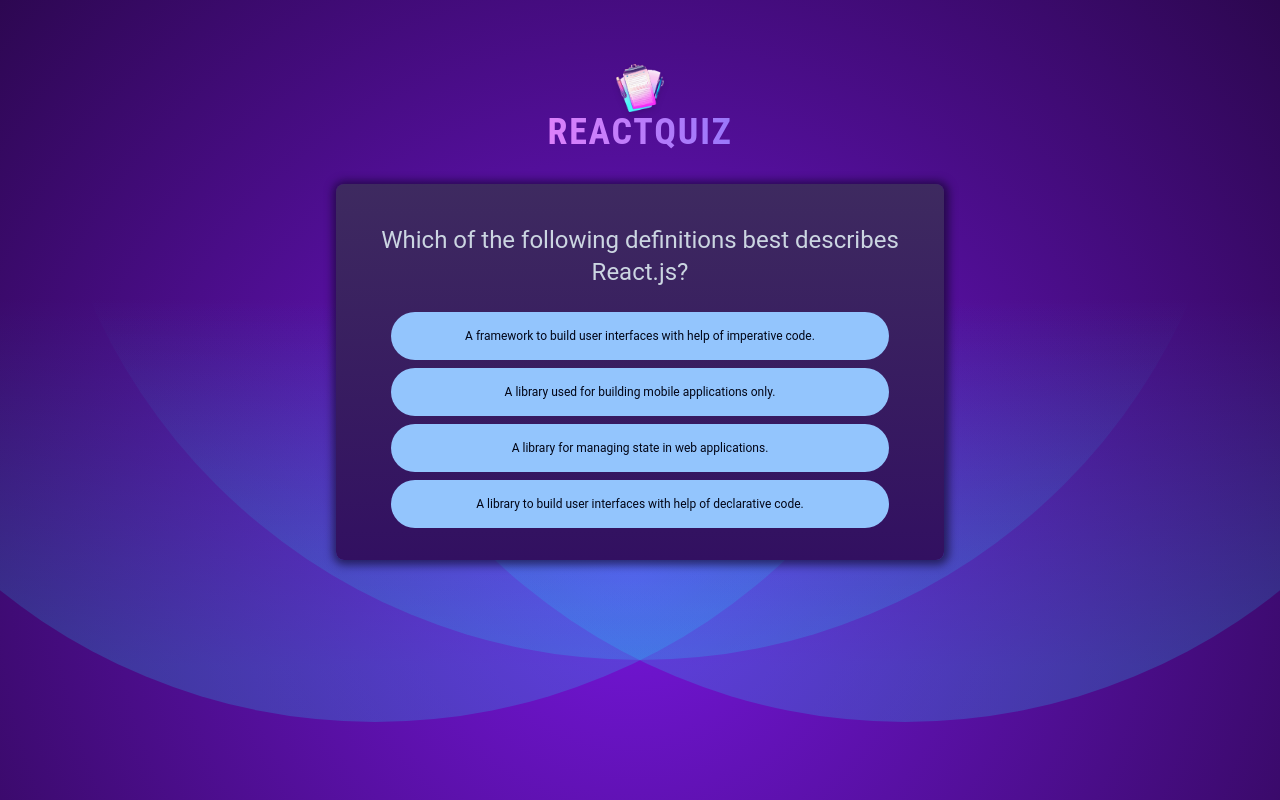
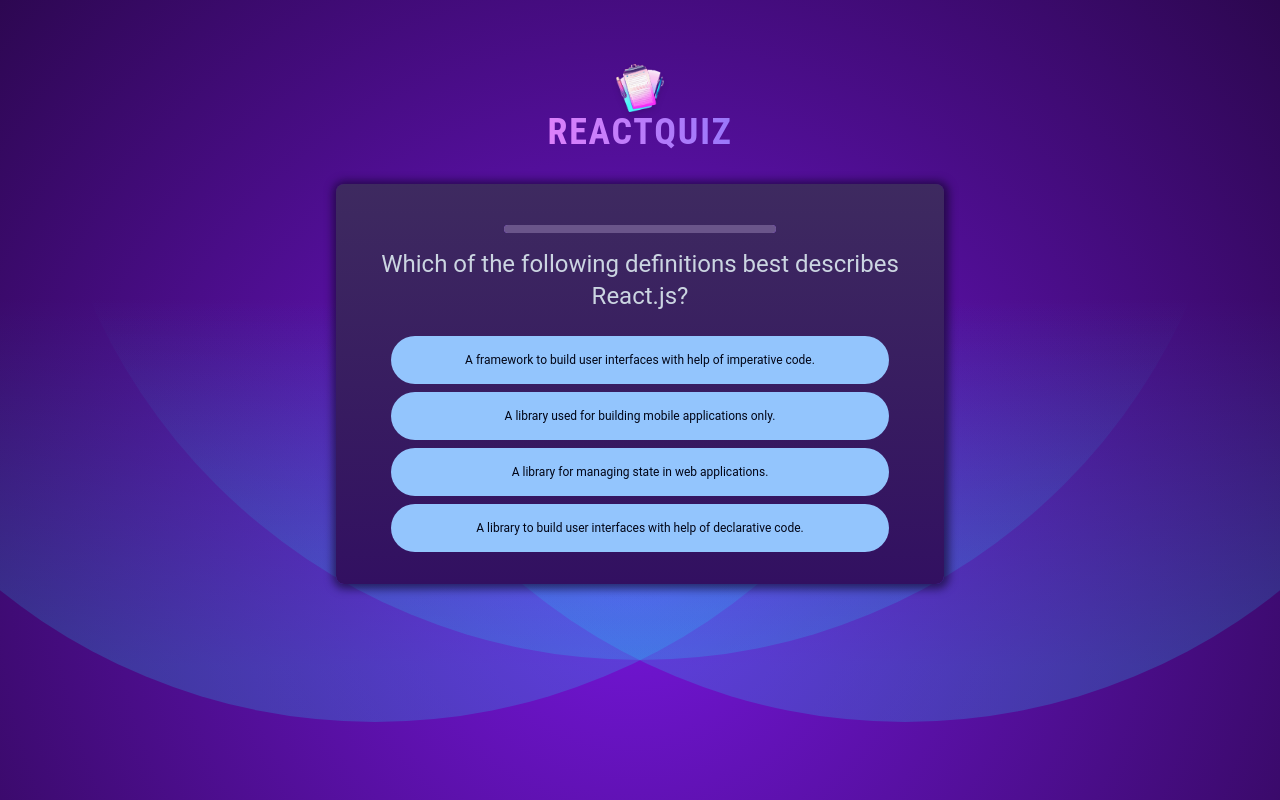
Before and after one commit to BabakAlikahi/react-quiz, a React (Vite) app: page / in a window 1280 px wide. Built offline with nearby package versions, Linux system fonts and the light colour scheme.

Commit message:
add questionTimer Component

```diff
--- /dev/null
+++ b/src/components/QuestionTimer.jsx
@@ -0,0 +1,19 @@
+import { useEffect, useState } from "react";
+
+function QuestionTimer({ timeOut, onTimeOut }) {
+  const [remainingTime, setRemainingTime] = useState(timeOut);
+
+  useEffect(() => {
+    setTimeout(onTimeOut, timeOut);
+  }, [timeOut, onTimeOut]);
+
+  useEffect(() => {
+    setInterval(() => {
+      setRemainingTime((prevRemainingTime) => prevRemainingTime - 100);
+    }, 100);
+  }, []);
+
+  return <progress value={remainingTime} max={timeOut} />;
+}
+
+export default QuestionTimer;
--- a/src/components/Quiz.jsx
+++ b/src/components/Quiz.jsx
@@ -1,6 +1,7 @@
 import { useState } from "react";
 
 import QUESTIONS from "../questions";
+import QuestionTimer from "./QuestionTimer";
 import QuizComplete from "../assets/quiz-complete.png";
 
 function Quiz() {
@@ -29,6 +30,12 @@ function Quiz() {
       className="mx-auto w-11/12 rounded-lg p-8 text-center lg:w-1/2"
       id="quiz"
     >
+      <QuestionTimer
+        timeOut={10000}
+        onTimeOut={() => {
+          handelSelectAnswer(null);
+        }}
+      />
       <h2 className="mx-1 my-2 text-2xl text-slate-300">
         {QUESTIONS[activeQuestionIndex].text}
       </h2>
--- a/src/index.css
+++ b/src/index.css
@@ -43,9 +43,6 @@ header h1 {
   box-shadow: 1px 1px 8px 4px rgba(12, 5, 32, 0.6);
 }
 
-
-
-
 #summary {
   max-width: 40rem;
   margin: 2rem auto;
@@ -71,7 +68,7 @@ header h1 {
 }
 
 #summary h2 {
-  font-family: 'Roboto', sans-serif;
+  font-family: "Roboto", sans-serif;
   font-size: 3rem;
   text-align: center;
   margin: 0;
@@ -91,7 +88,7 @@ header h1 {
 }
 
 #summary h3 {
-  font-family: 'Roboto Condensed', sans-serif;
+  font-family: "Roboto Condensed", sans-serif;
   font-size: 1rem;
   margin: 0 auto;
   display: flex;
@@ -112,7 +109,7 @@ header h1 {
 
 #summary .user-answer {
   margin: 0.25rem 0;
-  font-family: 'Roboto Condensed', sans-serif;
+  font-family: "Roboto Condensed", sans-serif;
   font-weight: bold;
   color: #251e2f;
 }
@@ -147,19 +144,37 @@ header h1 {
 }
 
 #summary-stats .number {
-  font-family: 'Roboto Condensed', sans-serif;
+  font-family: "Roboto Condensed", sans-serif;
   font-size: 3rem;
   color: #594276;
 }
 
 #summary-stats .text {
-  font-family: 'Roboto Condensed', sans-serif;
+  font-family: "Roboto Condensed", sans-serif;
   text-transform: uppercase;
   font-size: 0.8rem;
   color: #30273a;
   margin-top: -0.7rem;
   margin-left: 0.2rem;
   letter-spacing: 0.1rem;
+}
+
+progress {
+  width: 50%;
+  height: 0.5rem;
+  border-radius: 24px;
+  background: #9e5ef8;
+  margin: 0;
+}
+
+progress::-webkit-progress-bar {
+  background: #6a558a;
+  border-radius: 24px;
+}
+
+progress::-webkit-progress-value {
+  background: #9e5ef8;
+  border-radius: 24px;
 }
 
 @keyframes slide-in-from-bottom {
@@ -172,9 +187,6 @@ header h1 {
     transform: translateY(0);
   }
 }
-
-
-
 
 /*
 
@@ -216,23 +228,7 @@ header h1 {
   text-transform: uppercase;
 }
 
-#question progress {
-  width: 50%;
-  height: 0.5rem;
-  border-radius: 24px;
-  background: #9e5ef8;
-  margin: 0;
-}
 
-#question progress::-webkit-progress-bar {
-  background: #6a558a;
-  border-radius: 24px;
-}
-
-#question progress::-webkit-progress-value {
-  background: #9e5ef8;
-  border-radius: 24px;
-}
 
 #question progress.answered {
   background: #f8e59c;
```
